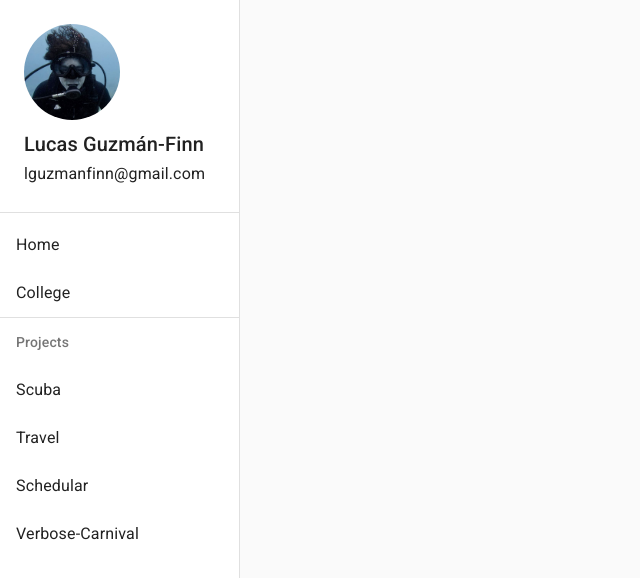
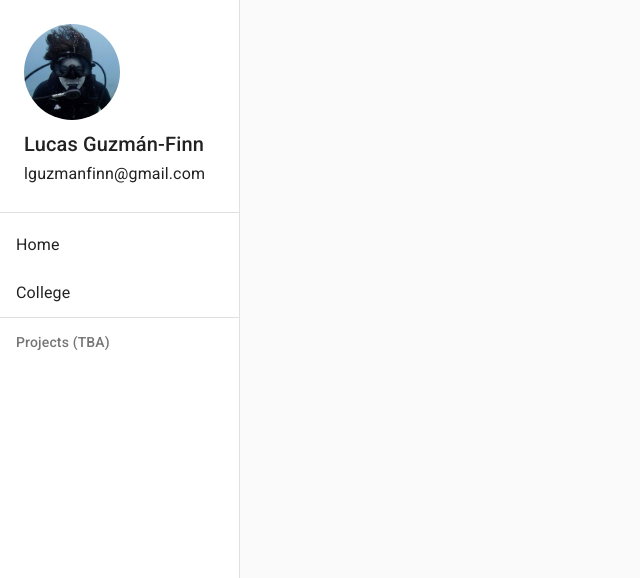
Before and after one commit to lgf00/verbose-carnival, a React (Create React App) app: page /projects in a window 1280 px wide. Shown: the top 578 px of the page, without its empty margins (0-640 px from the left). Built offline with nearby package versions, Linux system fonts and the light colour scheme.

Commit message:
Updated to actual, removed empty links/pages

```diff
--- a/src/App.js
+++ b/src/App.js
@@ -3,20 +3,20 @@ import { Route } from 'react-router-dom'
 import Home from './pages/Home';
 import Layout from "./Layout"
 import College from './pages/College';
-import Schedular from './pages/Projects/Schedular';
+/*import Schedular from './pages/Projects/Schedular';
 import Scuba from './pages/Projects/Scuba';
 import Travel from './pages/Projects/Travel';
-import VerboseCarnival from './pages/Projects/Verbose-Carnival';
+import VerboseCarnival from './pages/Projects/Verbose-Carnival';*/
 
 function App() {
   return (
     <Layout>
         <Route exact path="/" component = { Home } name= "Home" />
         <Route exact path="/college" component = { College } title={"College"}/>
-        <Route exact path="/projects/schedular" component = { Schedular } />
+        {/*<Route exact path="/projects/schedular" component = { Schedular } />
         <Route exact path="/projects/scuba" component = { Scuba } />
         <Route exact path="/projects/travel" component = { Travel } />
-        <Route exact path="/projects/verbose-carnival" component = { VerboseCarnival } />
+        <Route exact path="/projects/verbose-carnival" component = { VerboseCarnival } />*/}
     </Layout>
   );
 }
--- a/src/Layout.js
+++ b/src/Layout.js
@@ -88,6 +88,7 @@ function HideOnScroll(props) {
     );
 }
 
+// janky solution that breaks should find better
 function getPageName() {
     let path = window.location.pathname;
     switch (path) {
@@ -123,11 +124,11 @@ function Layout(props) {
                 <ListItemLink to="/" primary="Home" />
                 <ListItemLink to="/college" primary="College" />
                 <Divider />
-                <ListSubheader>Projects</ListSubheader>
-                <ListItemLink to="/projects/scuba" primary="Scuba" />
+                <ListSubheader>Projects (TBA)</ListSubheader>
+                {/*<ListItemLink to="/projects/scuba" primary="Scuba" />
                 <ListItemLink to="/projects/travel" primary="Travel" />
                 <ListItemLink to="/projects/schedular" primary="Schedular" />
-                <ListItemLink to="/projects/verbose-carnival" primary="Verbose-Carnival" />
+                <ListItemLink to="/projects/verbose-carnival" primary="Verbose-Carnival" />*/}
             </List>
         </div>
     );
--- a/src/pages/Home.js
+++ b/src/pages/Home.js
@@ -3,7 +3,6 @@ import { makeStyles, Grid, CssBaseline, Typography, Link, Button, Card, CardCont
 import PropTypes from 'prop-types';
 import { Link as RouterLink } from 'react-router-dom';
 import full from '../images/full.jpg'
-import meow from '../images/meowmeow.jpg'
 import minitt from '../images/minitt.jpg'
 import rocky from '../images/rocky.jpg'
 import resume from '../resources/Resume - Lucas Guzman-Finn.pdf'
@@ -41,6 +40,19 @@ function ButtonLink(props) {
 function Project(props) {
     const { title, img, moreLink, liveLink, codeLink, content } = props;
     const classes = useStyles();
+    let moreIsActive = false;
+    let liveIsActive = false;
+    let codeIsActive = false;
+    if (moreLink === "") {
+        moreIsActive = true;
+    }
+    if (liveLink === "") {
+        liveIsActive = true;
+    }
+    if (codeLink === "") {
+        codeIsActive = true;
+    }
+
     return (
         <Grid item xs={12} sm={6} md={4} lg={3} xl={2} component={Card} className={classes.projCard}>
             <CardMedia
@@ -57,9 +69,9 @@ function Project(props) {
                 </Typography>
             </CardContent>
             <CardActions className={classes.projCardAct}>
-                <Button size="small" color="secondary" href={moreLink}> More </Button>
-                <Button size="small" color="secondary" href={liveLink}> Live </Button>
-                <Button size="small" color="secondary" href={codeLink}> Code </Button>
+                <Button size="small" color="secondary" href={moreLink} disabled={moreIsActive}> More </Button>
+                <Button size="small" color="secondary" href={liveLink} disabled={liveIsActive}> Live </Button>
+                <Button size="small" color="secondary" href={codeLink} disabled={codeIsActive}> Code </Button>
             </CardActions>
         </Grid>
     );
@@ -228,9 +240,6 @@ function Home() {
                 <Grid item xs={12} sm={12} md={12} lg={6} xl={6}>
                     <Typography variant="h2">College</Typography>
                     <Typography variant="h5" className={classes.subText}>a second year <strong>honors</strong> student pursing a <strong>BS in Computer Science</strong> at the University of Massachusetts Amherst, treasurer of <strong>KDC</strong> and member of <strong>DSC</strong></Typography>
-                    {/* <Button size="large" color="secondary" href="/college" className={classes.button}>
-                        find out more
-                    </Button> */}
                     <ButtonLink to="/college" primary="find out more"/>
                 </Grid>
                 <Grid item xs={12} lg={6}>
@@ -243,10 +252,7 @@ function Home() {
                     <Typography variant="h5" className={classes.subText}>some personal projects that have been worked on and off on spare time, some
                     bassed off of what I am passionate about, others for convenience</Typography>
                 </Grid>
-                <Project title="Scuba" img={full} content="Online log book to help me track my dives" moreLink="/projects/scuba" liveLink="/live" codeLink="code" />
-                <Project title="Travel" img={meow} content="App to keep track of the places I've been and the photos I've taken" moreLink="/projects/travel" liveLink="/live" codeLink="code" />
-                <Project title="Schedular" img={minitt} content="Easy and customizable way for me to add my school schedule to my google calandar" moreLink="/projects/schedular" liveLink="/live" codeLink="code" />
-                <Project title="Website" img={minitt} content="This... right here.. what you're looking at!" moreLink="/projects/verbose-carnival" liveLink="/live" codeLink="code" />
+                <Project title="Website" img={minitt} content="This... right here.. what you're looking at!" moreLink="" liveLink="" codeLink="https://github.com/lgf00/verbose-carnival" />
             </Grid>
             <Grid container direction="row" justify="center" alignItems="center" spacing={4} className={classes.foot}>
                 <Grid item xs={12}>
```
